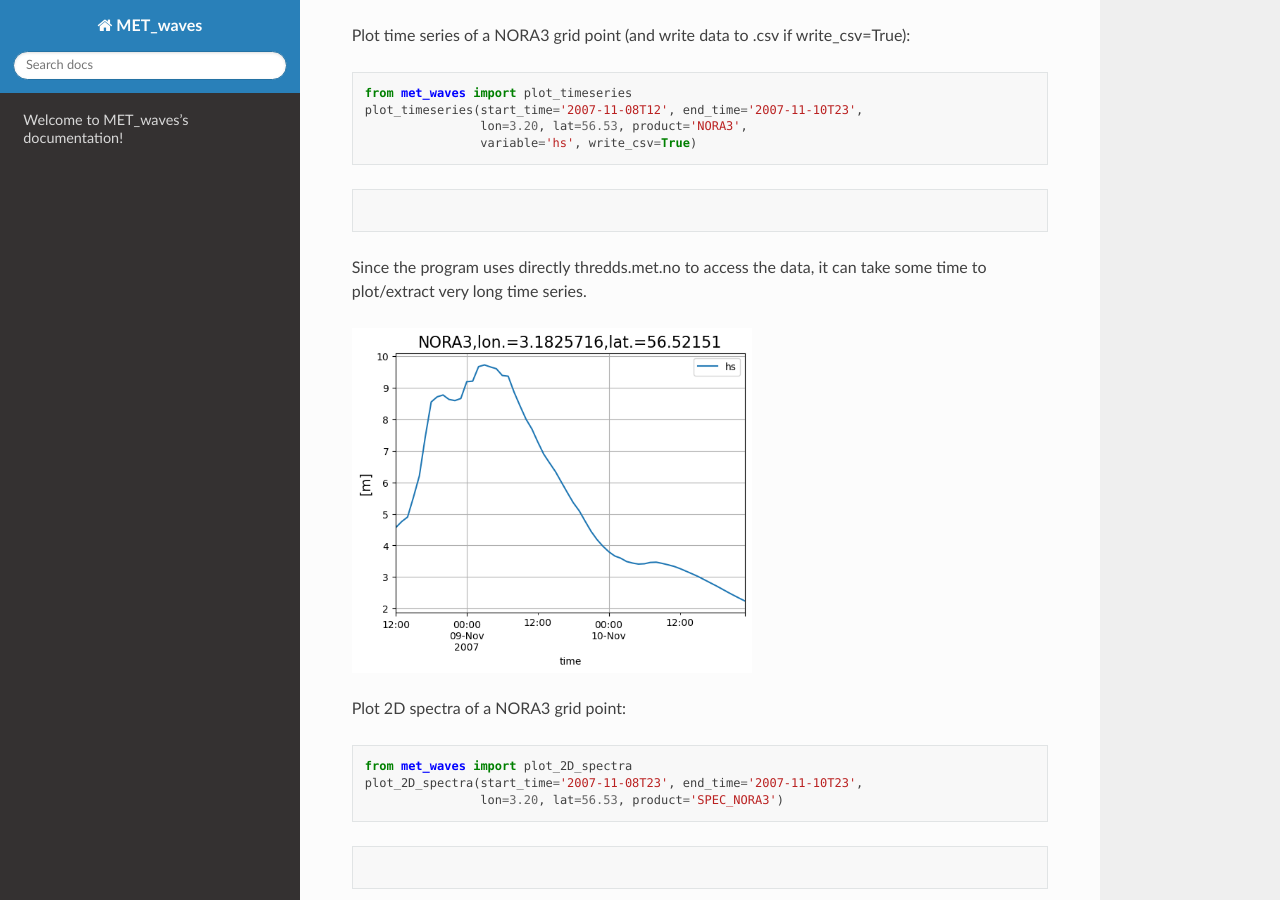
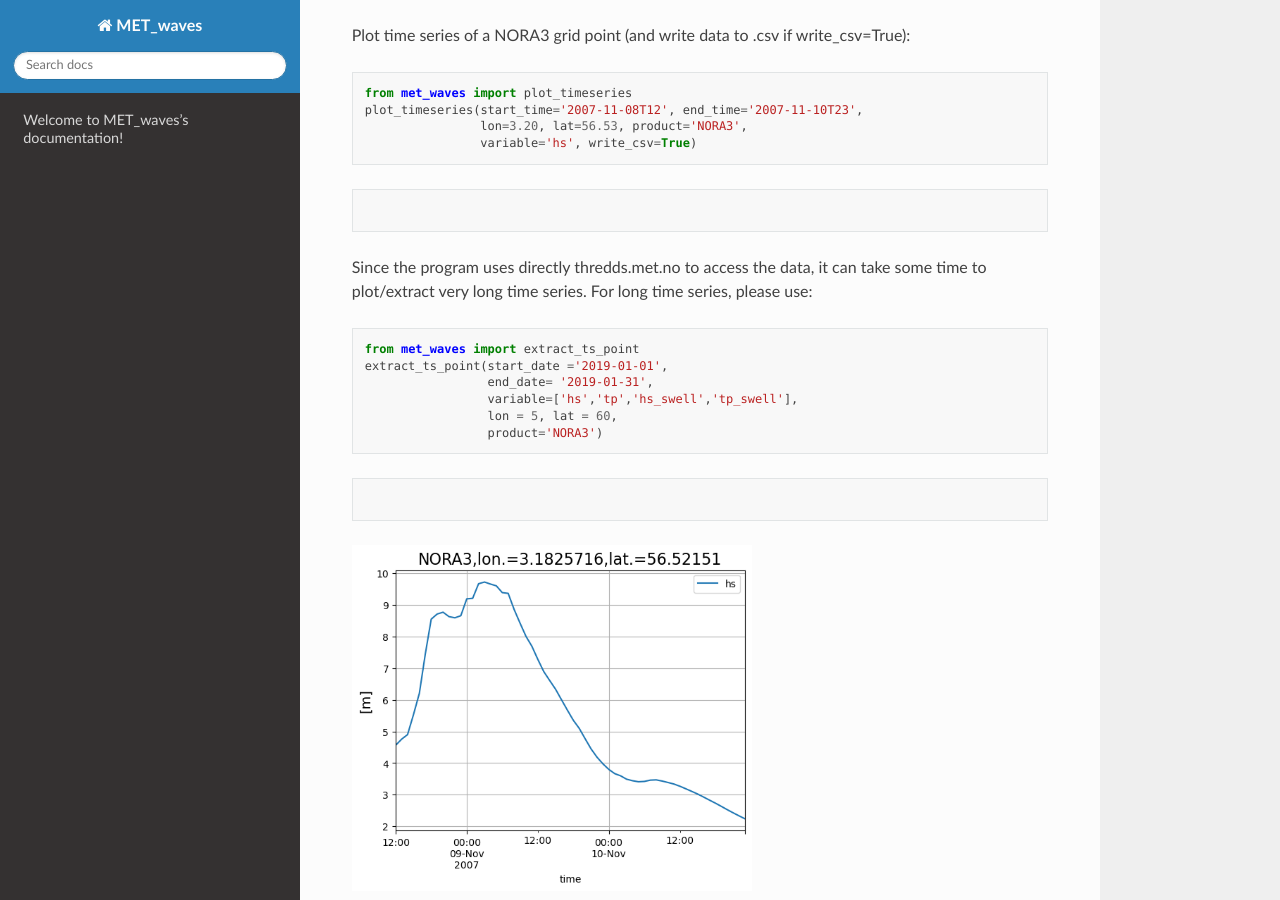
Before and after one commit to MET-OM/MET_waves, a Sphinx documentation site: the page built from docs/index.rst, in a window 1280 px wide and 900 px high, scrolled down 818 px. Built offline with Sphinx 7.4.7 and the Read the Docs theme 2.0.0, drawn with Linux system fonts in a browser that asks for light colours.

Commit message:
Update index.rst
add extract_ts_point

```diff
--- a/docs/index.rst
+++ b/docs/index.rst
@@ -29,6 +29,17 @@ Plot time series of a NORA3 grid point (and write data to .csv if write_csv=True
 .. code-block:: rst
 
 Since the program uses directly thredds.met.no to access the data, it can take some time to plot/extract very long time series.
+For long time series, please use::
+
+   from met_waves import extract_ts_point
+   extract_ts_point(start_date ='2019-01-01',
+                    end_date= '2019-01-31',
+                    variable=['hs','tp','hs_swell','tp_swell'],
+                    lon = 5, lat = 60,
+                    product='NORA3')
+.. code-block:: rst
+
+
 
 .. image:: hs_NORA3_ts.png
   :width: 400
```
